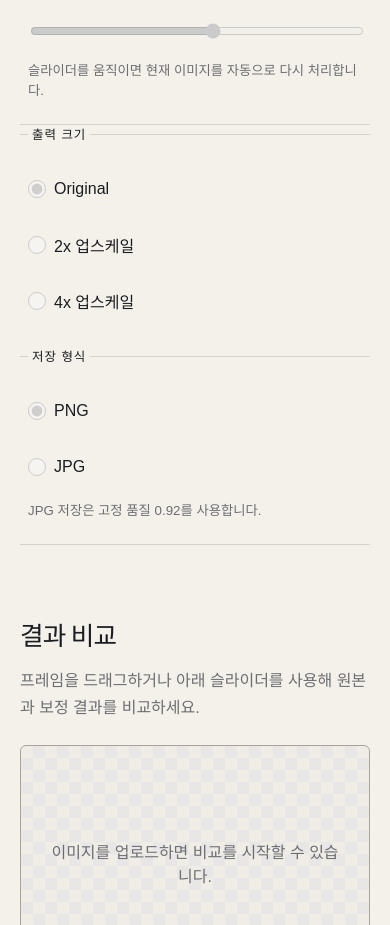
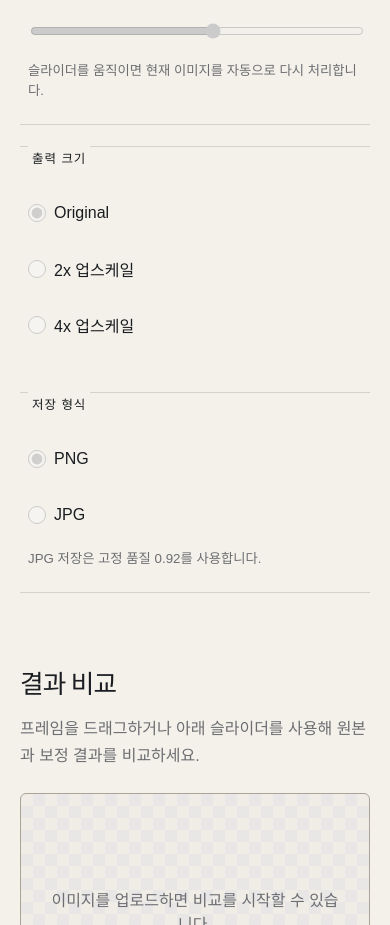
Before and after one commit to puleun58-collab/hg-Image-Enhancer, a React (Vite) app: page / in a window 390 px wide. Shown: the part 1126-2051 px from the top of the page. Built offline with nearby package versions, Linux system fonts and the light colour scheme.

Commit message:
refine output control spacing

```diff
--- a/src/styles.css
+++ b/src/styles.css
@@ -545,7 +545,16 @@ a {
 }
 
 .export-card {
-  border-left: 1px solid var(--color-border);
+  position: relative;
+}
+
+.export-card::before {
+  content: "";
+  position: absolute;
+  inset: var(--space-4) auto var(--space-4) 0;
+  width: 1px;
+  background: var(--color-border);
+  pointer-events: none;
 }
 
 .slider-label-row {
@@ -578,7 +587,7 @@ input:disabled {
 }
 
 .export-card legend {
-  padding: 0 var(--space-1);
+  padding: var(--space-6) var(--space-1) 0;
   font-size: 0.78rem;
   font-weight: 650;
   letter-spacing: 0.08em;
@@ -881,6 +890,10 @@ input:disabled {
   .export-card:first-of-type {
     border-left: 0;
   }
+
+  .export-card:first-of-type::before {
+    display: none;
+  }
 }
 
 @media (max-width: 767px) {
@@ -1003,6 +1016,10 @@ input:disabled {
     border-top: 1px solid var(--color-border);
   }
 
+  .export-card::before {
+    display: none;
+  }
+
   .slider-card,
   .export-card {
     padding: var(--space-6) var(--space-2);
```
